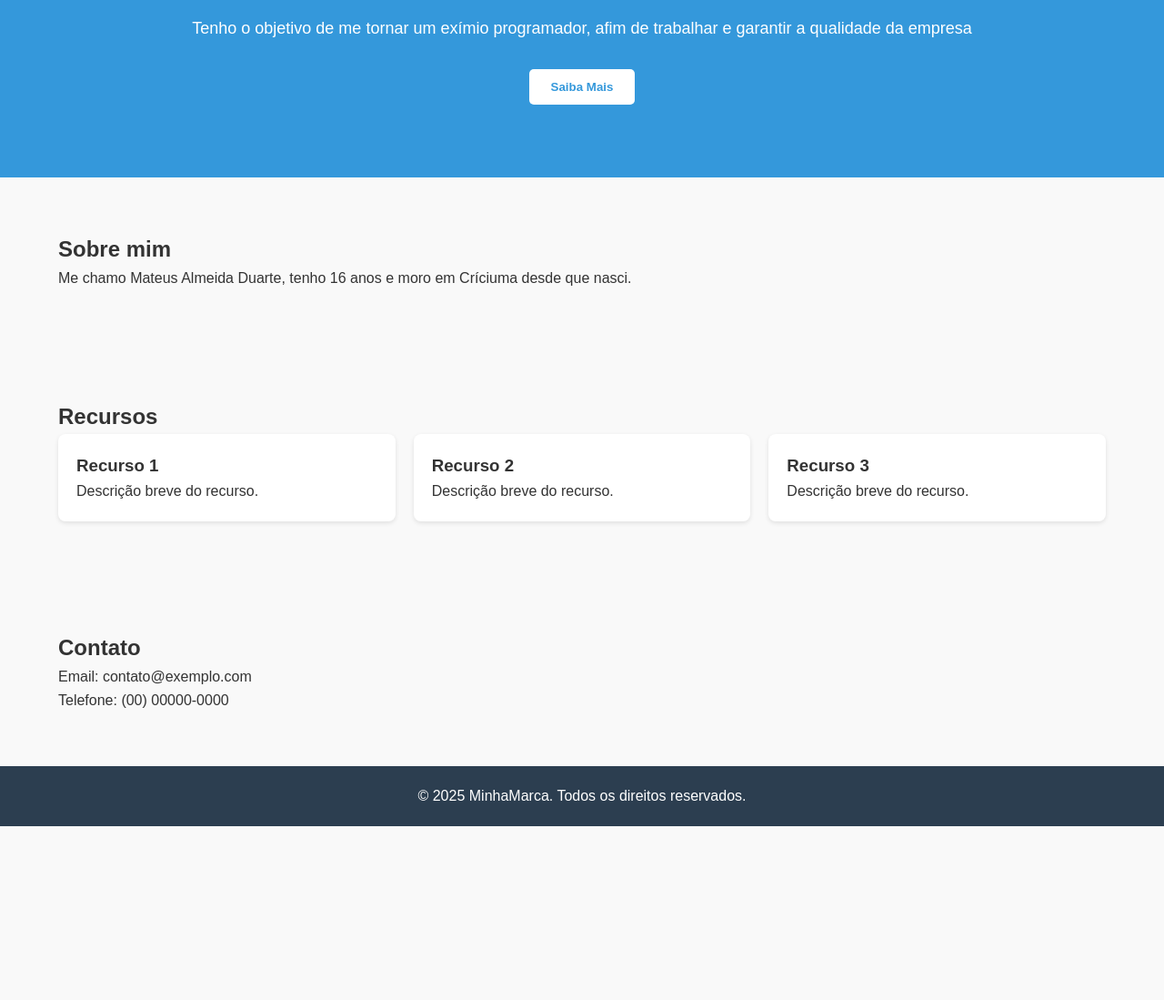
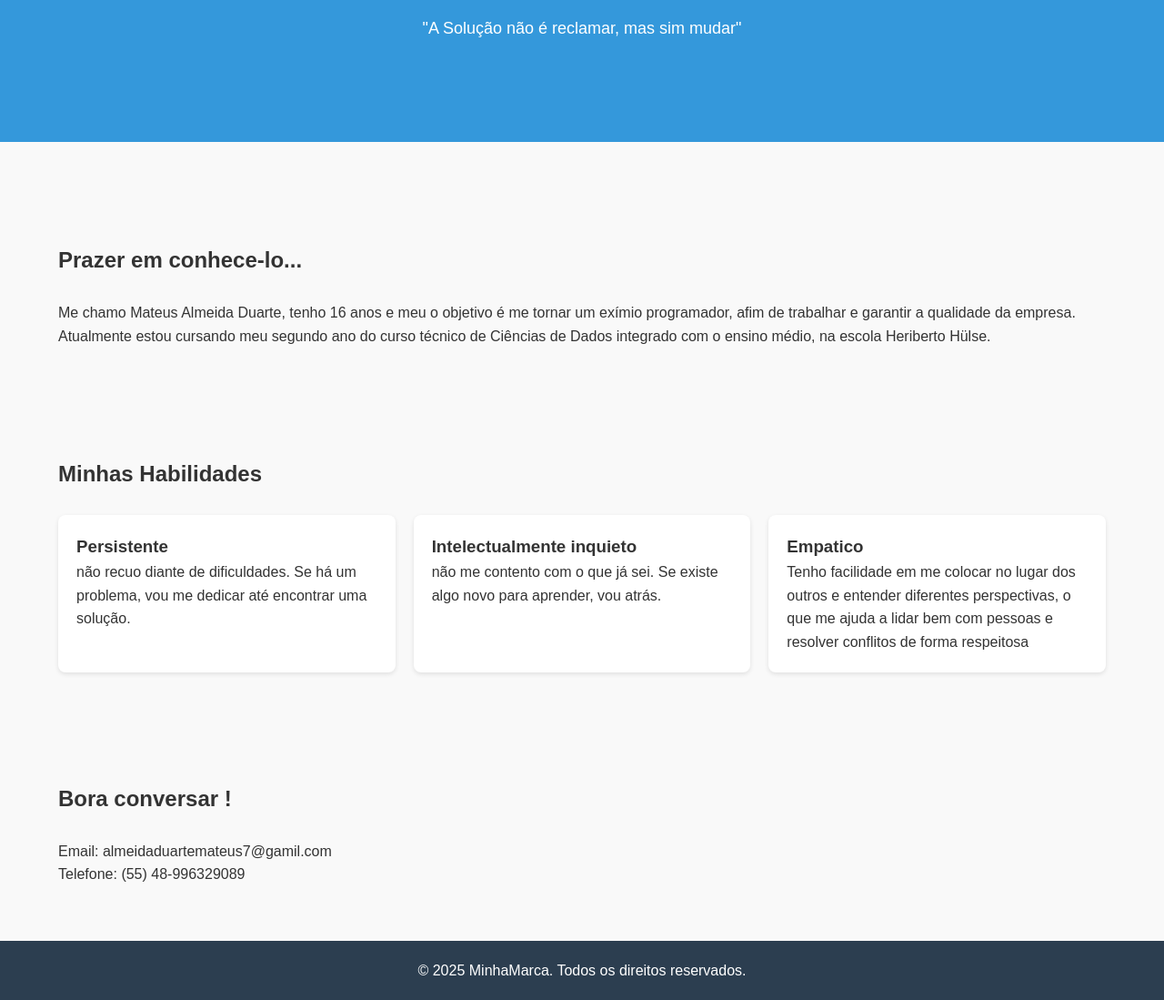
Before and after one commit to NpcTeteu/Landing-Page-Pessoal, a plain HTML site: page index.html in a window 1280 px wide. Shown: the part 238-1337 px from the top of the page at 91% size. Before the commit the page ends 1146 px from the top, so only its background shows below. Drawn offline with Linux system fonts and the light colour scheme.

Commit message:
Update index.html

```diff
--- a/index.html
+++ b/index.html
@@ -10,11 +10,11 @@
   <header>
     <div class="container">
       <nav>
-        <div class="logo">Mateus Almeida Duarte</div>
+        <div class="logo">Bem-vindo ao meu site </div>
         <div class="menu-toggle" onclick="toggleMenu()">☰</div>
         <div class="menu" id="menu">
           <a href="#sobre">Sobre</a>
-          <a href="#recursos">Recursos</a>
+          <a href="#recursos">Habilidades</a>
           <a href="#contato">Contato</a>
         </div>
       </nav>
@@ -24,33 +24,39 @@
   <section class="hero">
     <div class="container">
       <h1>Olá sou o Mateus</h1>
-      <p>Tenho o objetivo de me tornar um exímio programador, afim de trabalhar e garantir a qualidade da empresa</p>
-      <button>Saiba Mais</button>
+      <p id="FraseDeEfeito">"A Solução não é reclamar, mas sim mudar"</p>
     </div>
   </section>
+<br>
+<br>
 
   <section id="sobre">
     <div class="container">
-      <h2>Sobre mim</h2>
-      <p>Me chamo Mateus Almeida Duarte, tenho 16 anos e moro em Críciuma desde que nasci. </p>
+      <div class="TituloSobre">
+      <h2>Prazer em conhece-lo...</h2>
+      <br>
+      <p>Me chamo Mateus Almeida Duarte, tenho 16 anos e meu o objetivo é me tornar um exímio programador, afim de trabalhar e garantir a qualidade da empresa. Atualmente estou cursando  meu segundo ano do curso técnico de Ciências de Dados integrado com o ensino médio, na escola Heriberto Hülse.
+        </p>
       </div>
   </section>
 
   <section id="recursos">
     <div class="container">
-      <h2>Recursos</h2>
+      <h2 class="Subtitulo">Minhas Habilidades</h2>
+      <br>
       <div class="grid">
         <div class="grid-item">
-          <h3>Recurso 1</h3>
-          <p>Descrição breve do recurso.</p>
+          <h3>  Persistente</h3>
+          <p>não recuo diante de dificuldades. Se há um problema, vou me dedicar até encontrar uma solução.</p>
         </div>
         <div class="grid-item">
-          <h3>Recurso 2</h3>
-          <p>Descrição breve do recurso.</p>
+          <h3>Intelectualmente inquieto</h3>
+          <p>não me contento com o que já sei. Se existe algo novo para aprender, vou atrás.</p>
         </div>
         <div class="grid-item">
-          <h3>Recurso 3</h3>
-          <p>Descrição breve do recurso.</p>
+          <h3>Empatico
+          </h3>
+          <p>Tenho facilidade em me colocar no lugar dos outros e entender diferentes perspectivas, o que me ajuda a lidar bem com pessoas e resolver conflitos de forma respeitosa</p>
         </div>
       </div>
     </div>
@@ -58,9 +64,13 @@
 
   <section id="contato">
     <div class="container">
-      <h2>Contato</h2>
-      <p>Email: contato@exemplo.com</p>
-      <p>Telefone: (00) 00000-0000</p>
+      <div class="rodape">
+      <h2>Bora conversar !
+      </h2>
+      <br>
+      <p>Email: almeidaduartemateus7@gamil.com</p>
+      <p>Telefone: (55) 48-996329089</p>
+      </div>
     </div>
   </section>
 
@@ -72,6 +82,20 @@
   function toggleMenu() {
     document.getElementById("menu").classList.toggle("active");
   }
+
+  document.querySelectorAll('.menu a').forEach(link => {
+    link.addEventListener('click', function(e) {
+      e.preventDefault();
+      const targetId = this.getAttribute('href').substring(1);
+      const targetSection = document.getElementById(targetId);
+
+      targetSection.scrollIntoView({
+        behavior: 'smooth'
+      });
+
+      document.getElementById("menu").classList.remove("active");
+    });
+  });
 </script>
 </body>
 </html>
```
Lines whose indentation alone changed are shown as unchanged.
